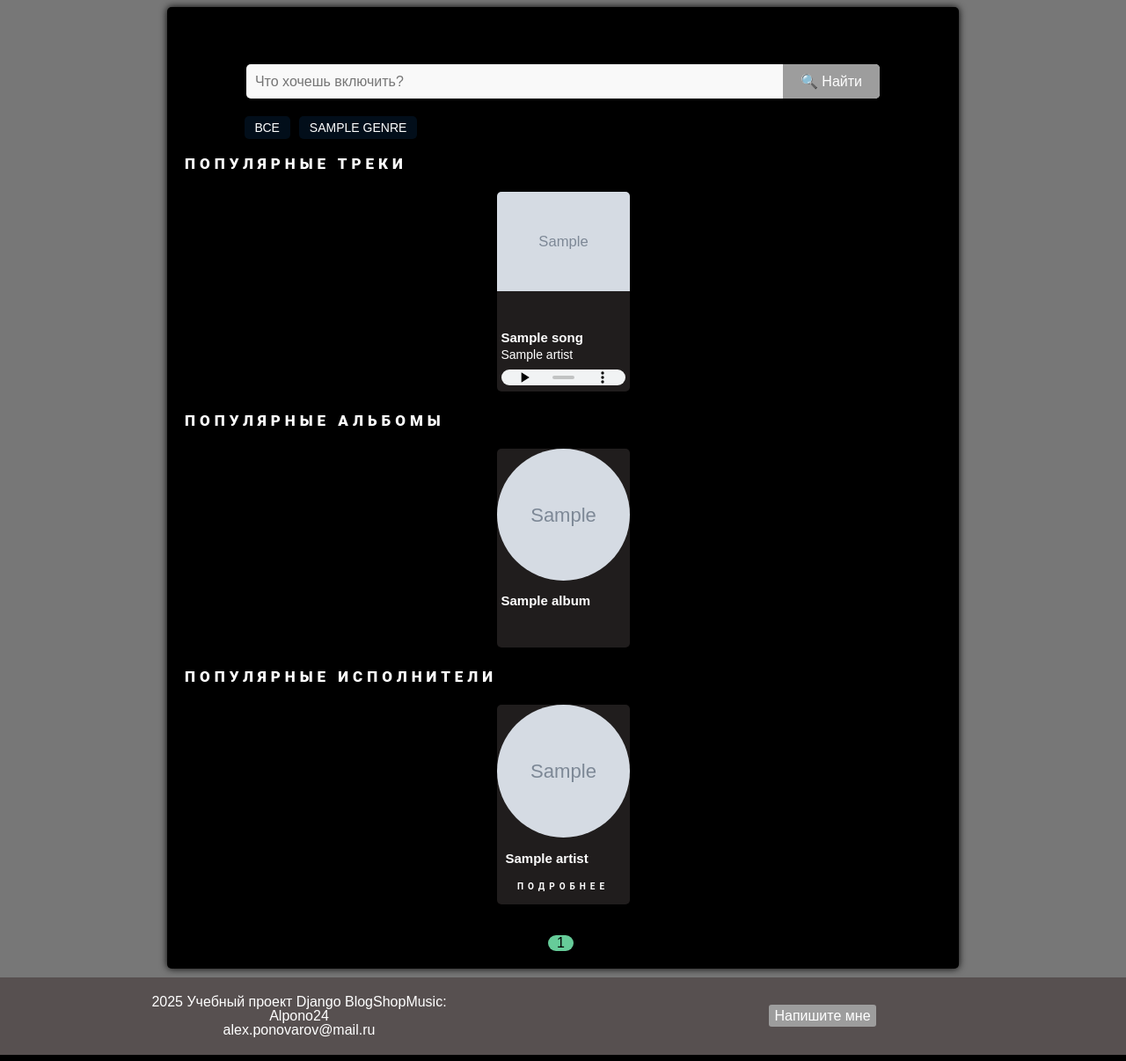
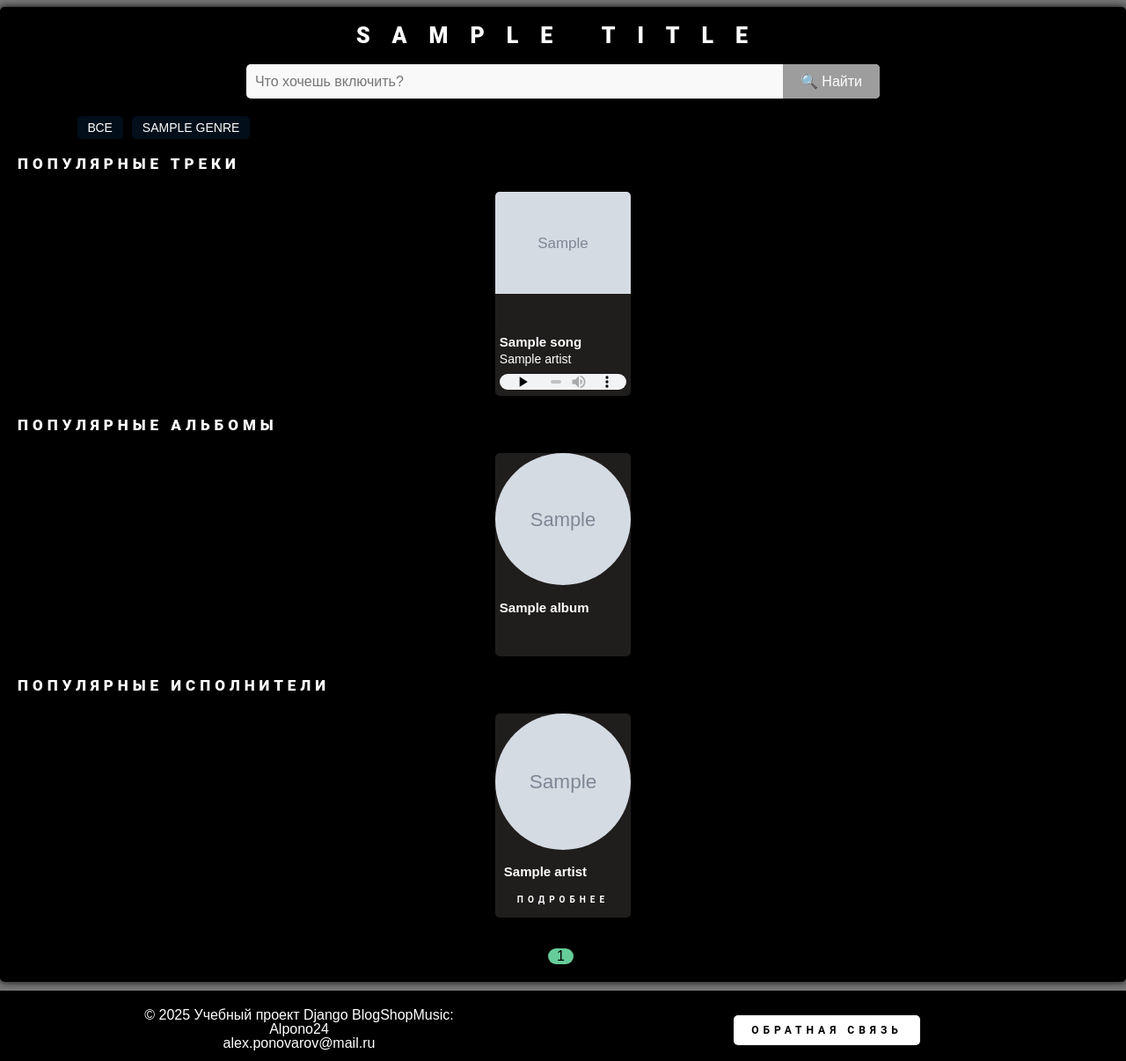
Before and after one commit to Alpono24/projectBlogShopMusik, a Django app: template music/templates/music.html in a window 1280 px wide. Shown: the part 60-1266 px from the top of the page at 88% size. Run offline with Django 5.2, Linux system fonts and the light colour scheme; the template is opened without the code that fills it: most values are stand-ins (such as "Sample title", 1, 10 or a date in 2020); grey boxes marked "Sample" are stand-in pictures.

Commit message:
24-11-25

```diff
--- a/music/static/music/css/style_music.css
+++ b/music/static/music/css/style_music.css
@@ -2,11 +2,22 @@
 /* .title_page {
     color: #000;
 } */
+.title_page_music{
+    color: white;
+    font-family: 'Roboto', sans-serif;
+    text-transform: uppercase;
+    letter-spacing: 25px;
+    text-align: center;
+}
+.wrapper_music{
+    max-width: 1500px;
+    background: black;
+    min-height: calc(90vh - 60px - 80px);
+}
 
-.wrapper_music{
-background: black;
-
-
+.wrapper_music_detail{
+    background: black;
+    min-height: calc(97vh - 60px - 80px);
 }
 
 .music_category__styles {
@@ -95,7 +106,7 @@
     height: 100%;
     color: white;
     font-size: 14px;
-    width: calc(20% - 15px); /* Если нужен фиксированный размер ширины карточек */
+    width: calc(14% - 15px); /* Если нужен фиксированный размер ширины карточек */
     max-width: 300px;
     border-radius: 5px;
     overflow: hidden;
@@ -174,9 +185,9 @@
 }
 
 .music__artist-title_link:hover {
-    transform: scale(1.05);
+    transform: scale(1.25);
     color: yellow;
-    box-shadow: 0 0 10px 0;
+    /*box-shadow: 0 0 10px 0;*/
 
 }
 
--- a/music/templates/artist_songs.html
+++ b/music/templates/artist_songs.html
@@ -9,7 +9,7 @@
 
 
 
-<div class="wrapper wrapper_music">
+<div class="wrapper wrapper_music_detail">
 
 
         <div class="artist_blok-title">
--- a/music/templates/music.html
+++ b/music/templates/music.html
@@ -3,7 +3,7 @@
 {% block title %}Музыка{% endblock %}
 {% block content %}
 <div class="wrapper wrapper_music">
-    <h1 class="title_page">{{ title }}</h1>
+    <h1 class="title_page title_page_music">{{ title }}</h1>
 
    <!-- ПОЛЕ ПОИСКА ПЕСНИ СТАРТ -->
     <form method="get" class="search-form">
--- a/music/views.py
+++ b/music/views.py
@@ -8,7 +8,7 @@
 
 @login_required(login_url='/registration/login/')
 def music(request):
-    title = "Музыка"
+    title = "Музыкальный Спотифай"
     genres = Genre.objects.all()
     genre_id = request.GET.get('genre')
     query = request.GET.get('q')
--- a/shop/static/shop/css/style_shop.css
+++ b/shop/static/shop/css/style_shop.css
@@ -1,6 +1,7 @@
 /*Style PRODUCT_CATEGORY START*/
 .wrapper_shop{
   background: rgb(255, 255, 255);
+  min-height: calc(97vh - 60px - 80px);
 }
 .shop_category__styles {
     display: flex;
--- a/static/css/style.css
+++ b/static/css/style.css
@@ -27,7 +27,6 @@
     align-items: center;
     max-width: 100%;
     height: 60px;
-
 
     position: fixed;
     top: 0;
@@ -112,12 +111,12 @@
 
 /*Style footer START*/
 .footer {
-    background-color: #41343493;
+    background-color: black;
     text-align: center;
     color: white;
     font-size: 16px;
     padding: 20px 20px;
-    min-height: 80px;
+    height: 80px;
 }
 
 .container{
@@ -138,6 +137,27 @@
 .footer__right-part {
     flex-basis: 50%;
 }
+
+.button-feedback{
+
+    font-family: 'Roboto', sans-serif;
+    text-transform: uppercase;
+    letter-spacing: 5px;
+    text-align: center;
+    font-size: 12px;
+    font-weight: 600;
+
+    color: black;
+    background: white;
+    padding: 10px 20px;
+    border-radius: 5px;
+}
+.button-feedback:hover:hover {
+    transform: scale(1.25);
+    background: grey;
+    /*box-shadow: 0 0 10px 0;*/
+}
+
 /*Style footer END*/
 
 
--- a/templates/base.html
+++ b/templates/base.html
@@ -67,11 +67,11 @@
         <footer class=footer>
             <div class="footer__wrapper">
                 <div class="footer__left-part">
-                    <p>2025 Учебный проект Django BlogShopMusic:</p>
+                    <p>© 2025 Учебный проект Django BlogShopMusic:</p>
                     <p>Alpono24</p>
                     <p>alex.ponovarov@mail.ru</p>
                 </div>
-                <div class="footer__right-part"><a class="buttonSimp"  href="{% url 'blog:send_email' %}">Напишите мне</a></div>
+                <div class="footer__right-part"><a class="button-feedback"  href="{% url 'blog:send_email' %}">Обратная связь</a></div>
             </div>
         </footer>
     </div>
```
Also changed, not shown: 1 other file.
